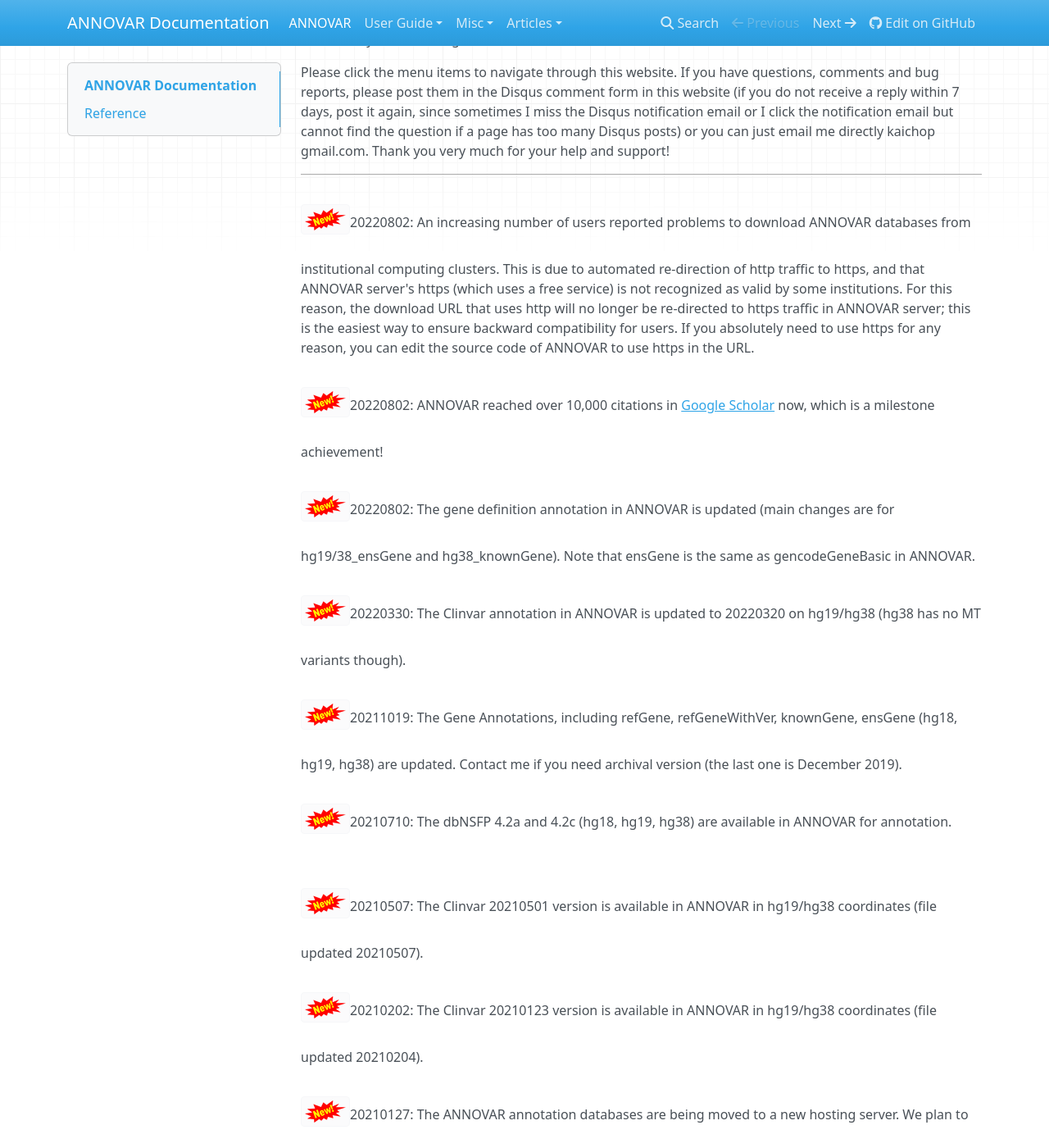
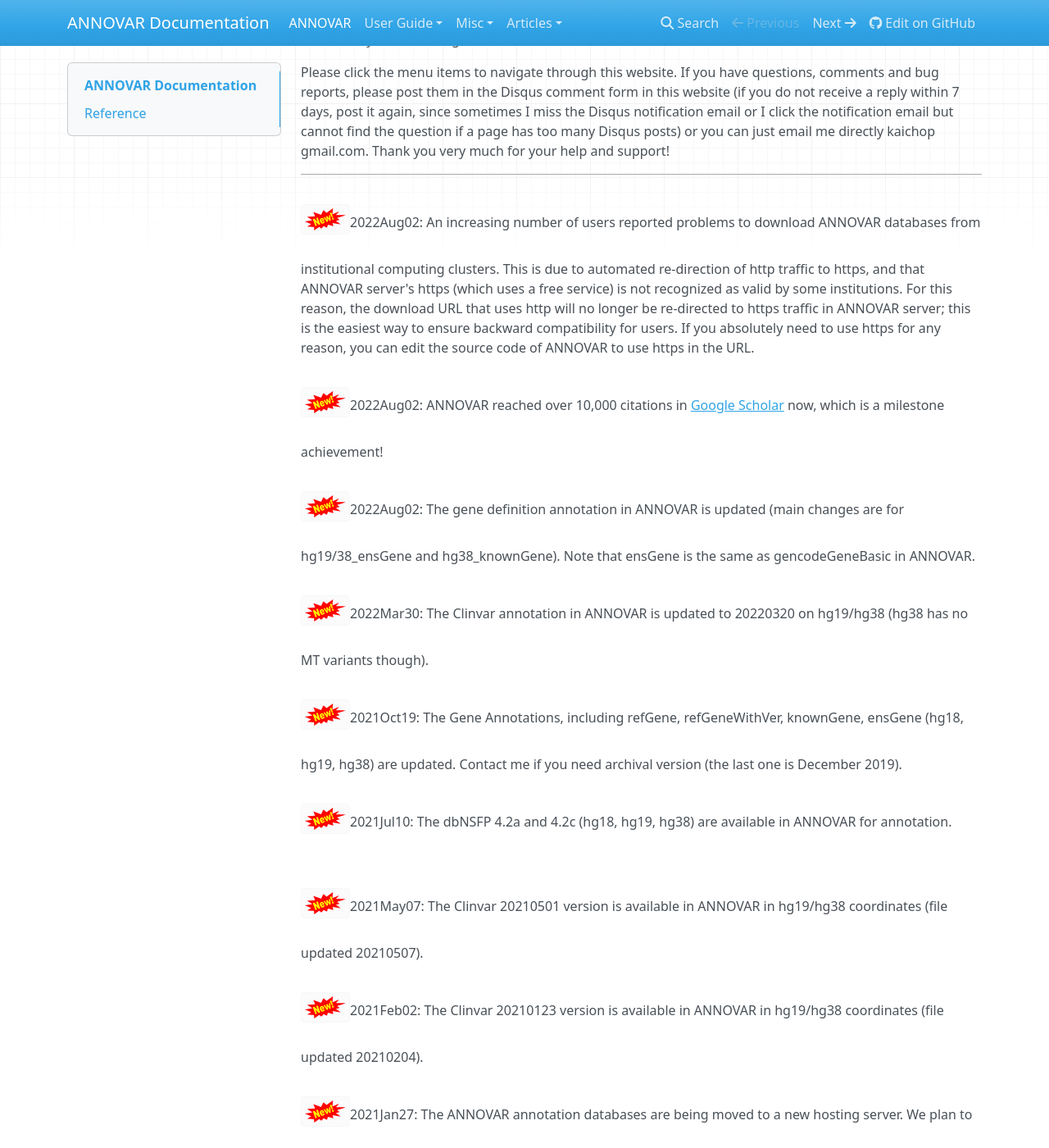
Before and after one commit to WGLab/doc-ANNOVAR, an MkDocs documentation site: the page built from docs/index.md, in a window 1280 px wide and 1400 px high, scrolled down 546 px. Shown: the whole window at 82% size. Built offline with MkDocs 1.6.1, drawn with Linux system fonts in a browser that asks for light colours; nearby versions of some CDN libraries; some of the changed text lies outside the part shown.

Commit message:
Update index.md

```diff
--- a/docs/index.md
+++ b/docs/index.md
@@ -11,25 +11,25 @@ Please click the menu items to navigate through this website. If you have questi
 
 ---
 
-![new](img/new.png)20220802: An increasing number of users reported problems to download ANNOVAR databases from institutional computing clusters. This is due to automated re-direction of http traffic to https, and that ANNOVAR server's https (which uses a free service) is not recognized as valid by some institutions. For this reason, the download URL that uses http will no longer be re-directed to https traffic in ANNOVAR server; this is the easiest way to ensure backward compatibility for users. If you absolutely need to use https for any reason, you can edit the source code of ANNOVAR to use https in the URL.
+![new](img/new.png)2022Aug02: An increasing number of users reported problems to download ANNOVAR databases from institutional computing clusters. This is due to automated re-direction of http traffic to https, and that ANNOVAR server's https (which uses a free service) is not recognized as valid by some institutions. For this reason, the download URL that uses http will no longer be re-directed to https traffic in ANNOVAR server; this is the easiest way to ensure backward compatibility for users. If you absolutely need to use https for any reason, you can edit the source code of ANNOVAR to use https in the URL.
 
-![new](img/new.png)20220802: ANNOVAR reached over 10,000 citations in [Google Scholar](https://scholar.google.com/citations?view_op=view_citation&hl=en&user=J_veo1sAAAAJ&citation_for_view=J_veo1sAAAAJ:UebtZRa9Y70C) now, which is a milestone achievement!
+![new](img/new.png)2022Aug02: ANNOVAR reached over 10,000 citations in [Google Scholar](https://scholar.google.com/citations?view_op=view_citation&hl=en&user=J_veo1sAAAAJ&citation_for_view=J_veo1sAAAAJ:UebtZRa9Y70C) now, which is a milestone achievement!
 
-![new](img/new.png)20220802: The gene definition annotation in ANNOVAR is updated (main changes are for hg19/38_ensGene and hg38_knownGene). Note that ensGene is the same as gencodeGeneBasic in ANNOVAR.
+![new](img/new.png)2022Aug02: The gene definition annotation in ANNOVAR is updated (main changes are for hg19/38_ensGene and hg38_knownGene). Note that ensGene is the same as gencodeGeneBasic in ANNOVAR.
 
-![new](img/new.png)20220330: The Clinvar annotation in ANNOVAR is updated to 20220320 on hg19/hg38 (hg38 has no MT variants though).
+![new](img/new.png)2022Mar30: The Clinvar annotation in ANNOVAR is updated to 20220320 on hg19/hg38 (hg38 has no MT variants though).
 
-![new](img/new.png)20211019: The Gene Annotations, including refGene, refGeneWithVer, knownGene, ensGene (hg18, hg19, hg38) are updated. Contact me if you need archival version (the last one is December 2019).
+![new](img/new.png)2021Oct19: The Gene Annotations, including refGene, refGeneWithVer, knownGene, ensGene (hg18, hg19, hg38) are updated. Contact me if you need archival version (the last one is December 2019).
 
-![new](img/new.png)20210710: The dbNSFP 4.2a and 4.2c (hg18, hg19, hg38) are available in ANNOVAR for annotation.
+![new](img/new.png)2021Jul10: The dbNSFP 4.2a and 4.2c (hg18, hg19, hg38) are available in ANNOVAR for annotation.
 
-![new](img/new.png)20210507: The Clinvar 20210501 version is available in ANNOVAR in hg19/hg38 coordinates (file updated 20210507).
+![new](img/new.png)2021May07: The Clinvar 20210501 version is available in ANNOVAR in hg19/hg38 coordinates (file updated 20210507).
 
-![new](img/new.png)20210202: The Clinvar 20210123 version is available in ANNOVAR in hg19/hg38 coordinates (file updated 20210204).
+![new](img/new.png)2021Feb02: The Clinvar 20210123 version is available in ANNOVAR in hg19/hg38 coordinates (file updated 20210204).
 
-![new](img/new.png)20210127: The ANNOVAR annotation databases are being moved to a new hosting server. We plan to still keep the old S3-based server as a CDN for Asia and Middle East to improve download speed; you can explicitly specify www2 (instead of default www) in the -downdb command line.
+![new](img/new.png)2021Jan27: The ANNOVAR annotation databases are being moved to a new hosting server. We plan to still keep the old S3-based server as a CDN for Asia and Middle East to improve download speed; you can explicitly specify www2 (instead of default www) in the -downdb command line.
 
-![new](img/new.png)20210122: International Cancer Genome Consortium version 28 (for hg19 and hg38) are available in ANNOVAR now.
+![new](img/new.png)2021Jan22: International Cancer Genome Consortium version 28 (for hg19 and hg38) are available in ANNOVAR now.
 
 ![new](img/new.png)2020Oct07: The dbNSFP v4.1 is available in ANNOVAR for annotation on hg19 and hg38 coordinate (keyword dbnsfp41a is for academic use, dbnsfp41c is for commercial use).
 
```
